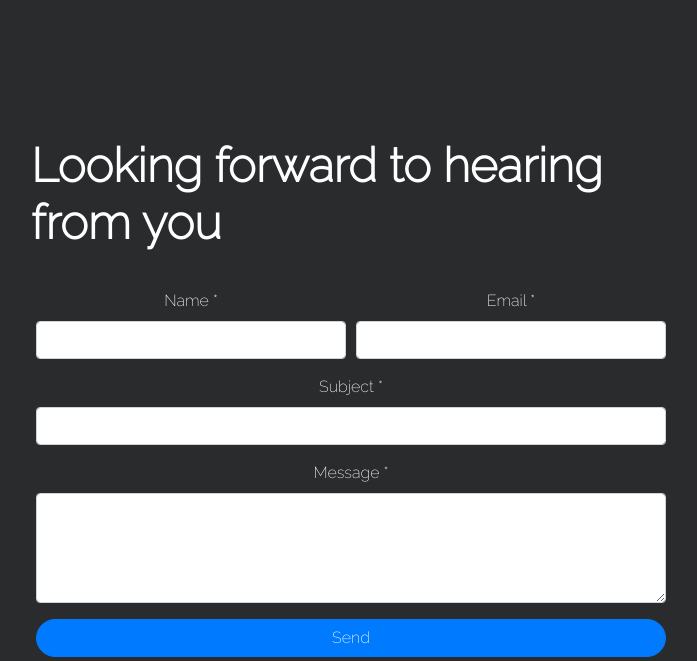
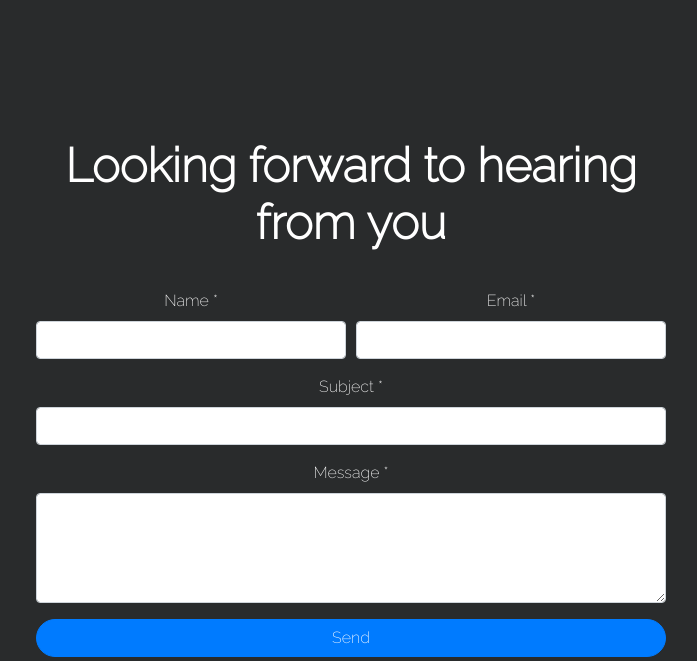
Before and after one commit to SeanFromOhio/portfolio-V1, a Flask app: page /contact in a window 1280 px wide. Shown: the part 56-717 px from the top of the page, without its empty margins (289-986 px from the left). Run offline with Flask 2, Linux system fonts and the light colour scheme; some libraries are stand-ins or nearby versions.

Commit message:
Formatting changes

```diff
--- a/templates/contact.html
+++ b/templates/contact.html
@@ -13,7 +13,7 @@
         {% endfor %}
     </div>
     <div class="flex-col" style="width: 50%;">
-        <h1 style="font-size: 5.9vmin;"><b>Looking forward to hearing from you</b></h1>
+        <h1 style="font-size: 5.9vmin; text-align: center;"><b>Looking forward to hearing from you</b></h1>
         <br>
     </div>
     <div class="bg-dark text-center" style="width: 50%; max-height: 57%;">
--- a/templates/index.html
+++ b/templates/index.html
@@ -287,7 +287,7 @@
             <!-- Video -->
             <div class="modal-body" style="background: black;">
                 <div class="flex-center">
-                    <video controls="controls" width="600" height="400" autoplay style="border: 0;" id="SA_video"
+                    <video controls="controls" autoplay style="border: 0; height: 40%; width: 60%;" id="SA_video"
                            src="{{ url_for('static', filename='images/sorting_algo_demo.mp4') }}">
                     </video>
                 </div>
```
